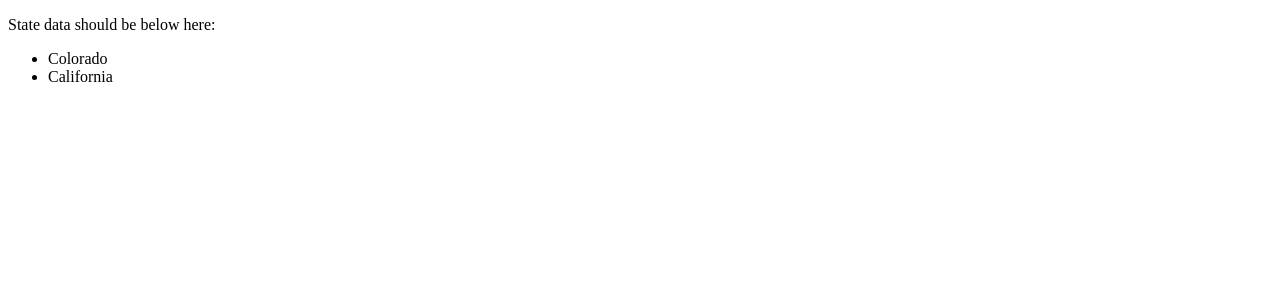
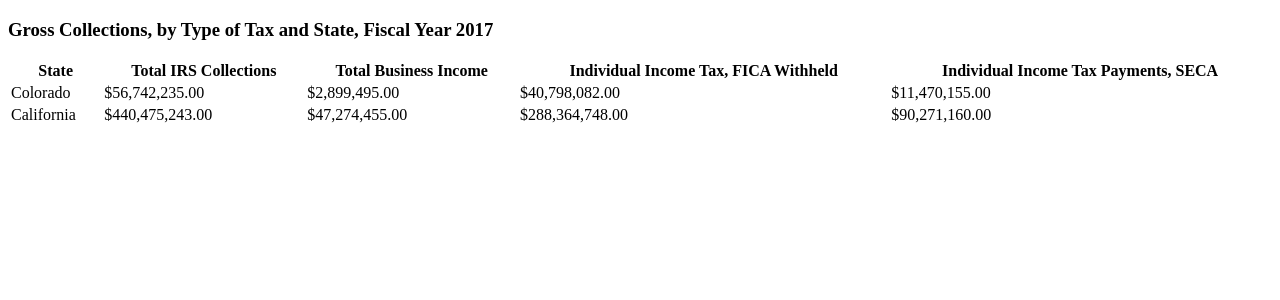
Before and after one commit to timothytavarez/IRS-2017-Tax-Data, an Angular app: page / in a window 1280 px wide. Shown: the top 300 px of the page. Built offline with nearby package versions, Linux system fonts and the light colour scheme.

Commit message:
Add basic HTML table template to State Data Box component.

```diff
--- a/src/app/state-data-box/state-data-box.component.html
+++ b/src/app/state-data-box/state-data-box.component.html
@@ -1,6 +1,19 @@
-<p>State data should be below here:</p>
-<ul>
-  <li *ngFor="let state of states">
-    {{ state.name }}
-  </li>
-</ul>
+
+<h3>Gross Collections, by Type of Tax and State, Fiscal Year 2017</h3>
+
+<table style="width: 100%">
+  <tr>
+    <th>State</th>
+    <th>Total IRS Collections</th>
+    <th>Total Business Income</th>
+    <th>Individual Income Tax, FICA Withheld</th>
+    <th>Individual Income Tax Payments, SECA</th>
+  </tr>
+  <tr *ngFor="let state of states">
+    <td>{{ state.name }}</td>
+    <td>{{ state.totalIRSCollections | currency }}</td>
+    <td>{{ state.businessIncome | currency }}</td>
+    <td>{{ state.individualIncomeTaxWithheldFICA | currency }}</td>
+    <td>{{ state.individualIncomeTaxPaymentsSECA | currency }}</td>
+  </tr>
+</table>
--- a/src/app/states.data.ts
+++ b/src/app/states.data.ts
@@ -1,4 +1,3 @@
-import { State } from './state';
 
 export class StateData {
 
```
